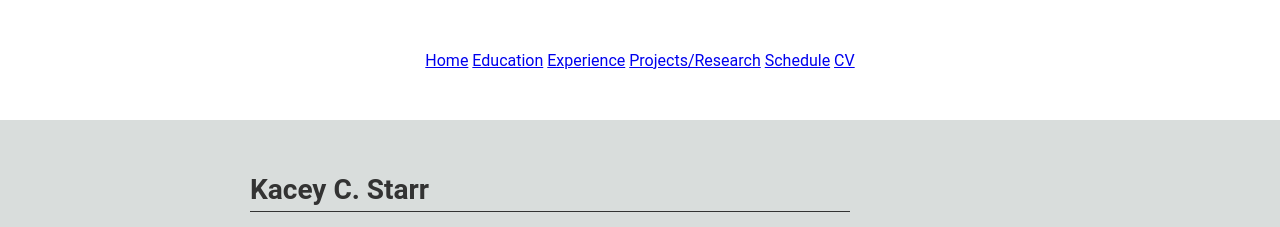
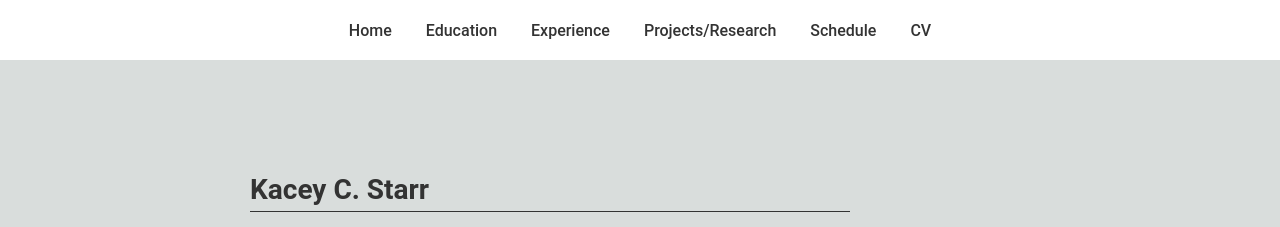
Before and after one commit to KaceyStarr/kaceycstarr, a plain HTML site: page Personal Website/body.html in a window 1280 px wide. Shown: the top 227 px of the page. Drawn offline with Linux system fonts and the light colour scheme.

Commit message:
Made Nav bar look better

```diff
--- a/Personal Website/stylehome.css
+++ b/Personal Website/stylehome.css
@@ -22,8 +22,15 @@ header {
     top: 0;
     left: 0;
     right: 0;
-    height: 80px;
+    height: 20px;
+}
 
+/* Adding more space between the nav bar items */
+header nav a {
+    margin: 0 15px; /* Adds space between nav links */
+    text-decoration: none;
+    color: #333; /* Match text color */
+    font-weight: 500; /* Adjust font weight if needed */
 }
 
 .logo {
```
